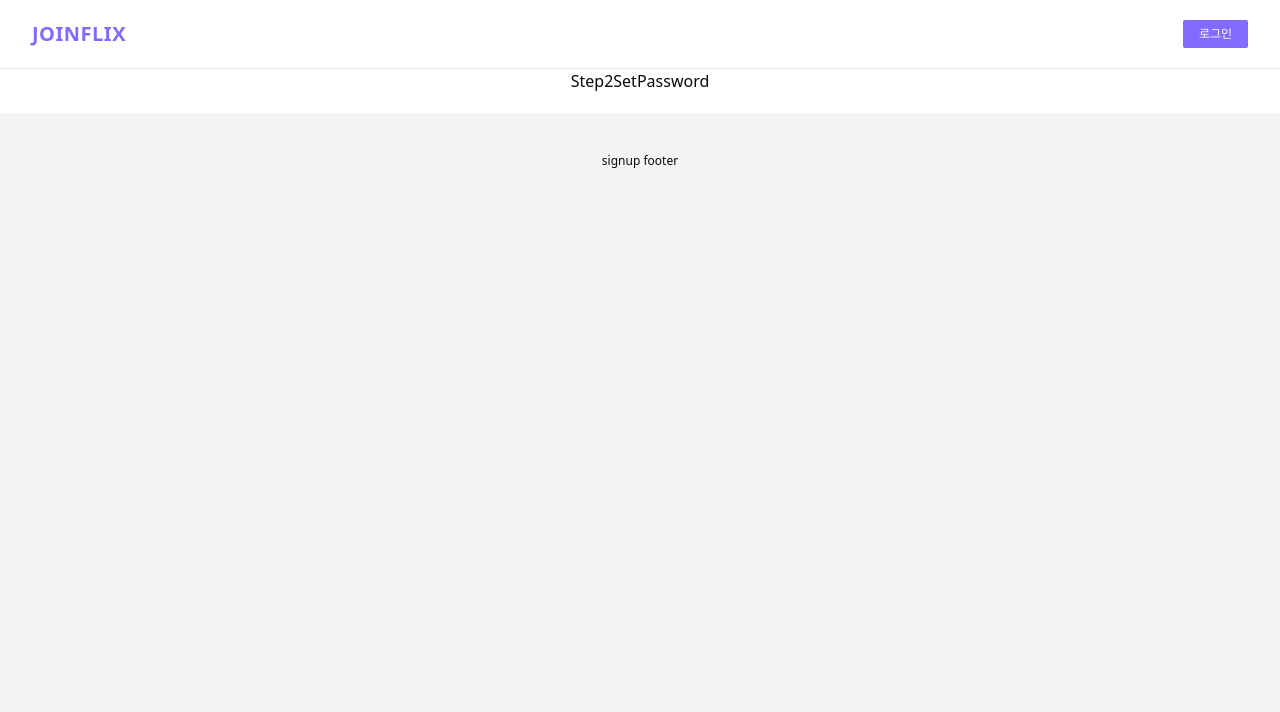
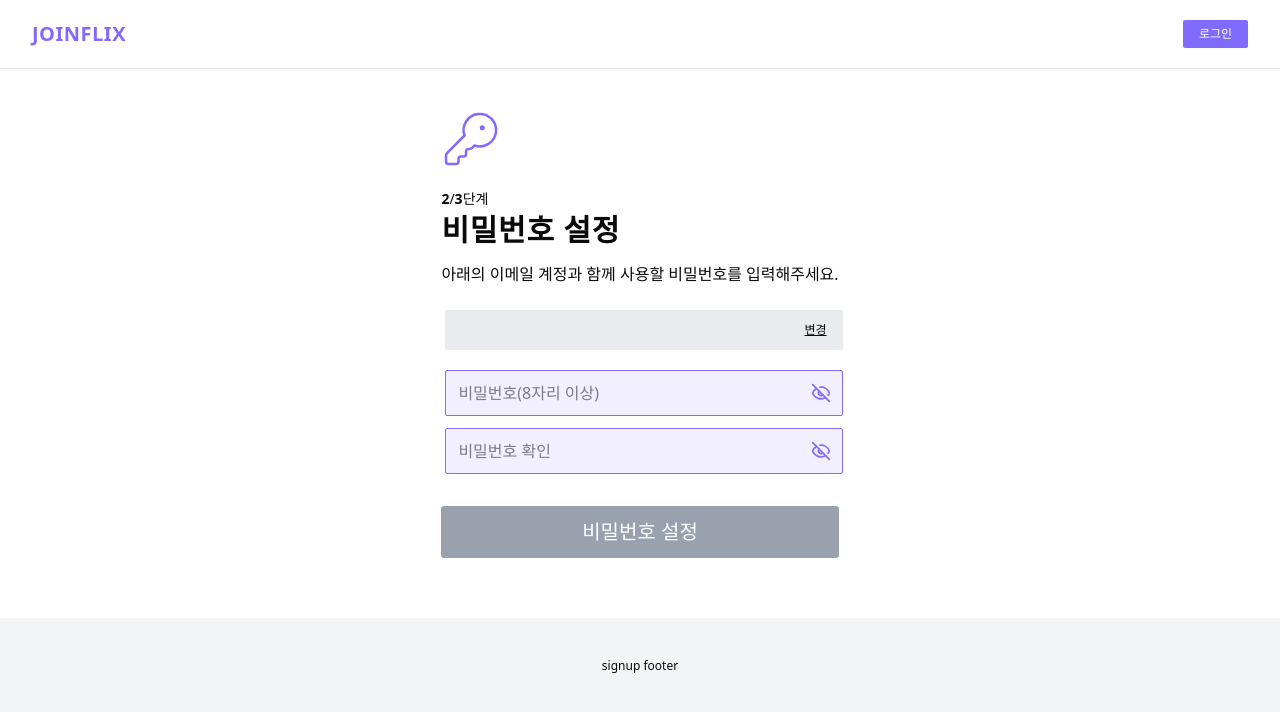
Before and after one commit to Joinflix/frontend, a React (Vite) app: page /signup/step2-set-password in a window 1280 px wide. Shown: the top 712 px of the page. Built offline with nearby package versions, Linux system fonts and the light colour scheme.

Commit message:
feat(signup): 비밀번호 설정 후 닉네임 설정으로 이동

```diff
--- a/src/components/signup/step/Step2SetPassword.tsx
+++ b/src/components/signup/step/Step2SetPassword.tsx
@@ -1,5 +1,169 @@
+import { Eye, EyeOff, KeyRound } from "lucide-react";
+import { useState } from "react";
+import { useLocation, useNavigate } from "react-router";
+import {
+  passwordSchema,
+  type PasswordForm,
+} from "../../../schemas/passwordSchema";
+import { useForm } from "react-hook-form";
+import { zodResolver } from "@hookform/resolvers/zod";
+
 const Step2SetPassword = () => {
-  return <div>Step2SetPassword</div>;
+  const navigate = useNavigate();
+  const location = useLocation();
+  const [showPassword, setShowPassword] = useState(false);
+
+  const email = location.state?.email || "";
+
+  const {
+    register,
+    formState: { errors, isValid },
+    watch,
+  } = useForm<PasswordForm>({
+    resolver: zodResolver(passwordSchema),
+    mode: "onChange",
+    defaultValues: {
+      password: "",
+      confirmPassword: "",
+    },
+  });
+
+  const handleClickChangeEmail = () => {
+    alert("change email 화면 구성해야함");
+  };
+
+  const togglePasswordVisibility = () => {
+    setShowPassword((prev) => !prev);
+  };
+
+  const handleClickSetPassword = () => {
+    const password = watch("password");
+    navigate("/signup/step3-set-nickname", {
+      state: {
+        email,
+        password,
+      },
+    });
+  };
+
+  return (
+    <div>
+      <div className="w-full max-w-md mt-10 flex flex-col gap-y-5">
+        {/*1. icon */}
+        <div className="flex flex-row items-center">
+          <KeyRound className="size-15 stroke-[#816BFF] stroke-1" />
+        </div>
+
+        {/*2. step content */}
+        <div>
+          <div className="text-sm">
+            <span>
+              <strong>2</strong>/<strong>3</strong>단계
+            </span>
+          </div>
+          <div>
+            <h1 className="text-3xl font-semibold leading-snug tracking-wide">
+              비밀번호 설정
+            </h1>
+          </div>
+          <div className="mt-3 font-light">
+            <span>
+              아래의 이메일 계정과 함께 사용할 비밀번호를 입력해주세요.
+            </span>
+          </div>
+        </div>
+
+        <div className="flex flex-col m-1 gap-5 w-full">
+          <div className="bg-gray-200/80 rounded-xs px-4 py-3 flex justify-between items-center">
+            <span>{email}</span>
+            <span
+              className="text-xs cursor-pointer underline"
+              onClick={handleClickChangeEmail}
+            >
+              변경
+            </span>
+          </div>
+
+          <div className="flex flex-col gap-3">
+            {/* 비밀번호 입력 */}
+            <div className="relative w-full max-w-md">
+              <input
+                {...register("password")}
+                type={showPassword ? "text" : "password"}
+                className="w-full px-3 pr-10 border border-[#816BFF] bg-[#816BFF]/10 rounded-xs py-2.5"
+                placeholder="비밀번호(8자리 이상)"
+              />
+              <button
+                className="absolute inset-y-0 right-3 flex items-center cursor-pointer"
+                onClick={togglePasswordVisibility}
+              >
+                {showPassword ? (
+                  <Eye className="size-5 stroke-[#816BFF]" />
+                ) : (
+                  <EyeOff className="size-5 stroke-[#816BFF]" />
+                )}
+              </button>
+              {/* 비밀번호 입력 에러 메시지 */}
+              {errors.password && (
+                <p className="text-red-500 text-sm mt-1">
+                  {errors.password.message}
+                </p>
+              )}
+            </div>
+
+            {/* 비밀번호 확인 입력 */}
+            <div className="relative w-full max-w-md">
+              <input
+                {...register("confirmPassword")}
+                type={showPassword ? "text" : "password"}
+                className="w-full px-3 pr-10 border border-[#816BFF] bg-[#816BFF]/10 rounded-xs py-2.5"
+                placeholder="비밀번호 확인"
+              />
+              <button
+                className="absolute inset-y-0 right-3 flex items-center cursor-pointer"
+                onClick={togglePasswordVisibility}
+              >
+                {showPassword ? (
+                  <Eye className="size-5 stroke-[#816BFF]" />
+                ) : (
+                  <EyeOff className="size-5 stroke-[#816BFF]" />
+                )}
+              </button>
+            </div>
+            {/* 비밀번호 확인 입력 에러 메시지 */}
+            {errors.confirmPassword && (
+              <p className="text-red-500 text-sm mt-1">
+                {errors.confirmPassword.message}
+              </p>
+            )}
+          </div>
+        </div>
+
+        {/*3. button */}
+        <div className="w-full max-w-md mt-2 mb-10">
+          <button
+            disabled={!isValid}
+            className={`text-white text-xl rounded-[0.2rem] w-full flex items-center justify-center py-3 transition
+    ${
+      isValid
+        ? "bg-[#816BFF] hover:bg-[#5e42c8] cursor-pointer"
+        : "bg-gray-400 cursor-not-allowed"
+    }
+  `}
+            onClick={handleClickSetPassword}
+          >
+            {isValid ? (
+              <span className="inline-flex items-center gap-2">
+                비밀번호 설정
+              </span>
+            ) : (
+              "비밀번호 설정"
+            )}
+          </button>
+        </div>
+      </div>
+    </div>
+  );
 };
 
 export default Step2SetPassword;
--- /dev/null
+++ b/src/components/signup/step/Step3SetNickname.tsx
@@ -0,0 +1,11 @@
+import { useLocation } from "react-router";
+
+const Step3SetNickname = () => {
+  const location = useLocation();
+  const email = location.state?.email || "";
+  const password = location.state?.password || "";
+
+  return <div>Step3SetNickname</div>;
+};
+
+export default Step3SetNickname;
--- a/src/router/routes.tsx
+++ b/src/router/routes.tsx
@@ -14,6 +14,7 @@ import Step1Email from "../components/signin/step/Step1Email";
 import Step2Code from "../components/signin/step/Step2Code";
 import Step2Password from "../components/signin/step/Step2Password";
 import Step2SetPassword from "../components/signup/step/Step2SetPassword";
+import Step3SetNickname from "../components/signup/step/Step3SetNickname";
 
 const routes = createBrowserRouter(
   createRoutesFromElements(
@@ -29,6 +30,7 @@ const routes = createBrowserRouter(
         <Route path="step1-send-code" element={<Step1SendCode />} />
         <Route path="step1-confirm-code" element={<Step1ConfirmCode />} />
         <Route path="step2-set-password" element={<Step2SetPassword />} />
+        <Route path="step3-set-nickname" element={<Step3SetNickname />} />
         <Route path="step2-select-plan" element={<Step2SelectPlan />} />
       </Route>
     </>,
--- /dev/null
+++ b/src/schemas/passwordSchema.ts
@@ -0,0 +1,17 @@
+import { z } from "zod";
+
+export const passwordSchema = z
+  .object({
+    password: z
+      .string()
+      .min(1, { message: "비밀번호를 입력해주세요." })
+      .regex(/^\S*$/, { message: "비밀번호는 공백을 포함할 수 없습니다." })
+      .min(8, { message: "비밀번호는 최소 8자리 이상이어야 합니다." }),
+    confirmPassword: z.string().trim(),
+  })
+  .refine((data) => data.password === data.confirmPassword, {
+    message: "비밀번호가 일치하지 않습니다.",
+    path: ["confirmPassword"],
+  });
+
+export type PasswordForm = z.infer<typeof passwordSchema>;
```
